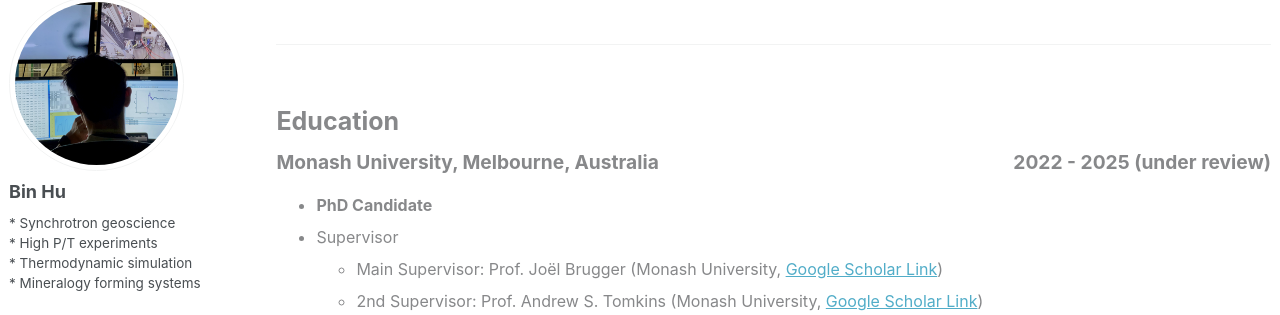
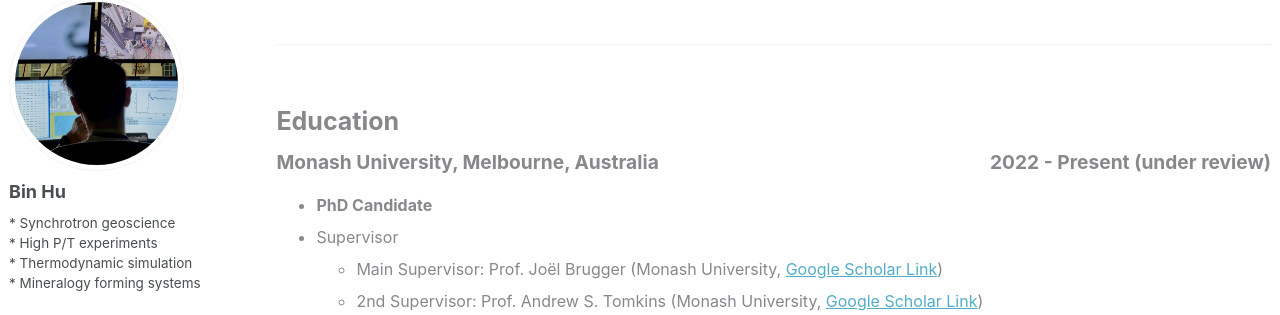
Before and after one commit to bhchemx/bhchemx.github.io, a Jekyll site: the page built from _pages/cv.md, in a window 1280 px wide and 900 px high, scrolled down 476 px. Shown: the part 110-425 px from the top of the window. Built offline with Jekyll 4.4.1, drawn with Linux system fonts in a browser that asks for light colours; some web fonts are replaced.

Commit message:
Update cv.md

```diff
--- a/_pages/cv.md
+++ b/_pages/cv.md
@@ -37,7 +37,7 @@
 # Education
 <div style="display: flex; justify-content: space-between; font-size: 1.2em;">
     <span><strong>Monash University, Melbourne, Australia</strong></span>
-    <span><strong>2022 - 2025 (under review)</strong></span>
+    <span><strong>2022 - Present (under review)</strong></span>
 </div>
 * **PhD Candidate**
 * Supervisor
```
